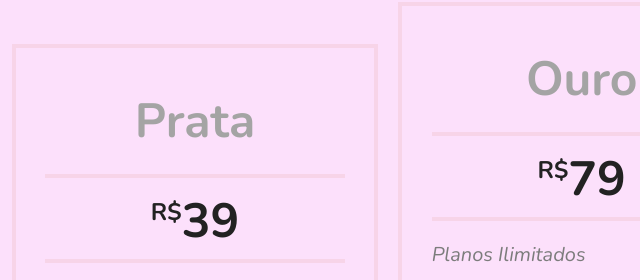
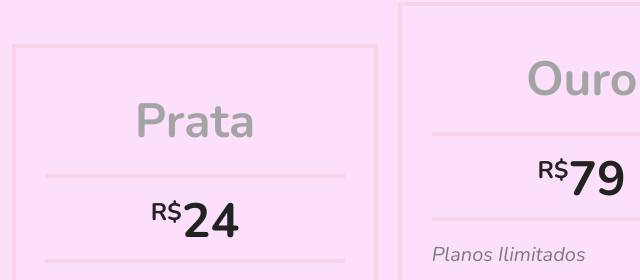
Before and after one commit to brunasouzadev/frontprojects, a plain HTML site: page index.html in a window 1280 px wide. Shown: the part 1889-2169 px from the top of the page, 445-1085 px from the left. Drawn offline with nearby package versions, Linux system fonts and the light colour scheme.

Commit message:
Alteração de preço

```diff
--- a/index.html
+++ b/index.html
@@ -84,7 +84,7 @@
 
     <div class="preco-item">
       <h2>Prata</h2>
-      <span><sup>R$</sup>39</span>
+      <span><sup>R$</sup>24</span>
       <ul>
         <li>Planos Ilimitados</li>
         <li>Acesso Restrito</li>
```
